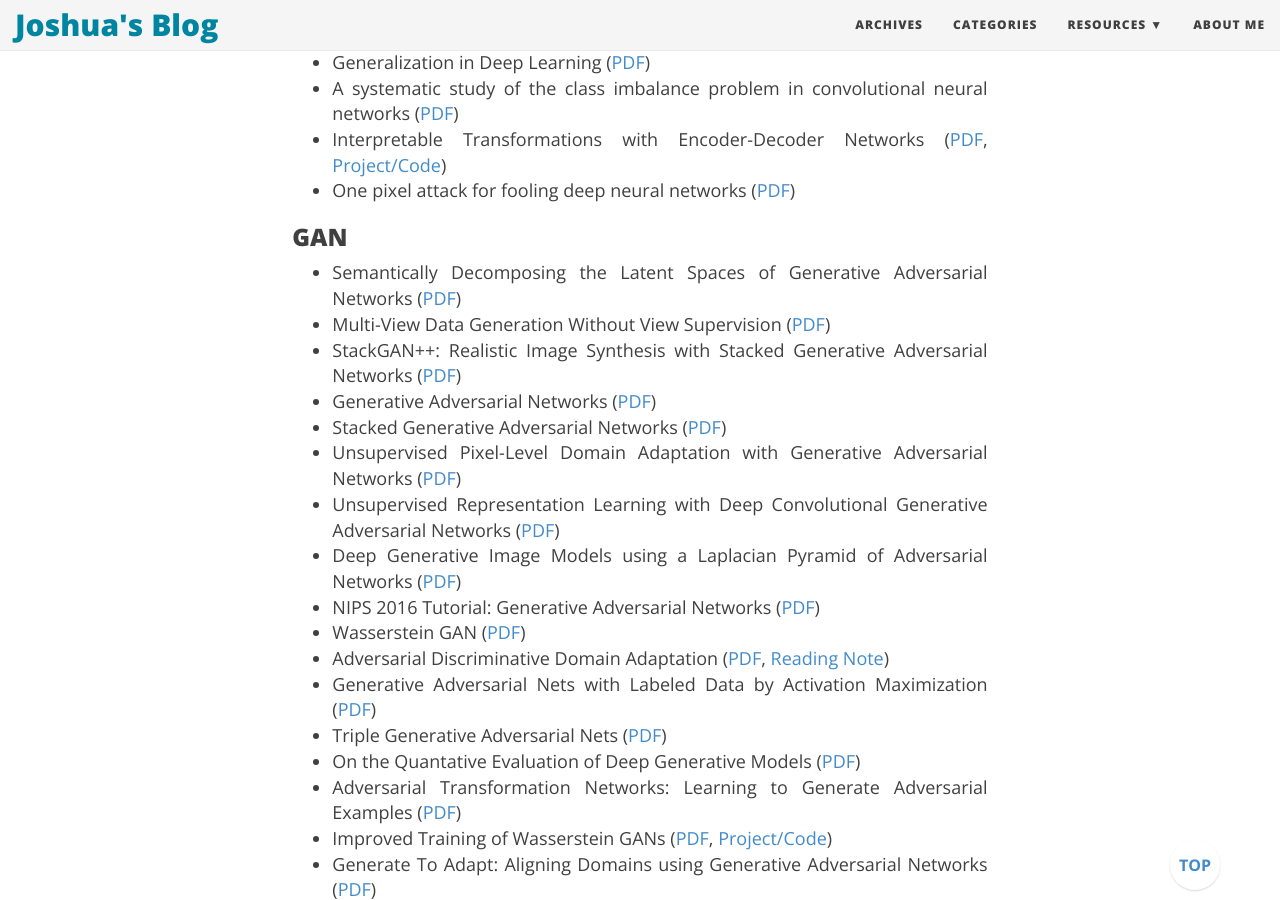
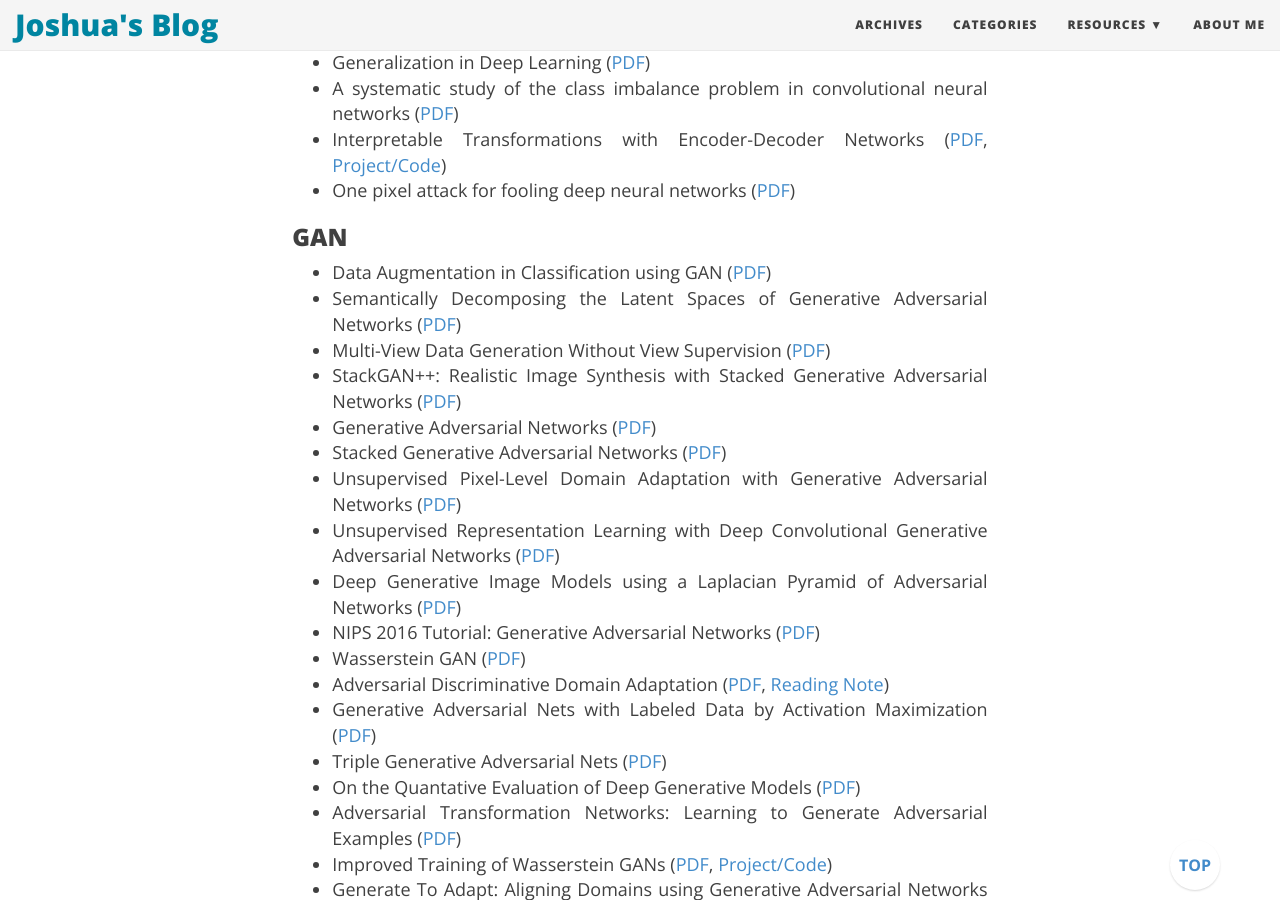
Before and after one commit to joshua19881228/joshua19881228.github.io, a Jekyll site: the page built from _posts/Computer_Vision/2016-08-25-my-jumble-of-computer-vision.md, in a window 1280 px wide and 900 px high, scrolled down 16267 px. Built offline with Jekyll 4.4.1, drawn with Linux system fonts in a browser that asks for light colours; nearby versions of some CDN libraries; comment, search, counter and statistics services are not loaded.

Commit message:
update post

```diff
--- a/_posts/Computer_Vision/2016-08-25-my-jumble-of-computer-vision.md
+++ b/_posts/Computer_Vision/2016-08-25-my-jumble-of-computer-vision.md
@@ -402,6 +402,7 @@ I am going to maintain this page to record a few things about computer vision th
 
 ### GAN ###
 
+* Data Augmentation in Classification using GAN ([PDF](https://arxiv.org/abs/1711.00648))
 * Semantically Decomposing the Latent Spaces of Generative Adversarial Networks ([PDF](https://arxiv.org/abs/1705.07904))
 * Multi-View Data Generation Without View Supervision ([PDF](https://arxiv.org/abs/1711.00305))
 * StackGAN++: Realistic Image Synthesis with Stacked Generative Adversarial Networks ([PDF](https://arxiv.org/abs/1710.10916))
```
